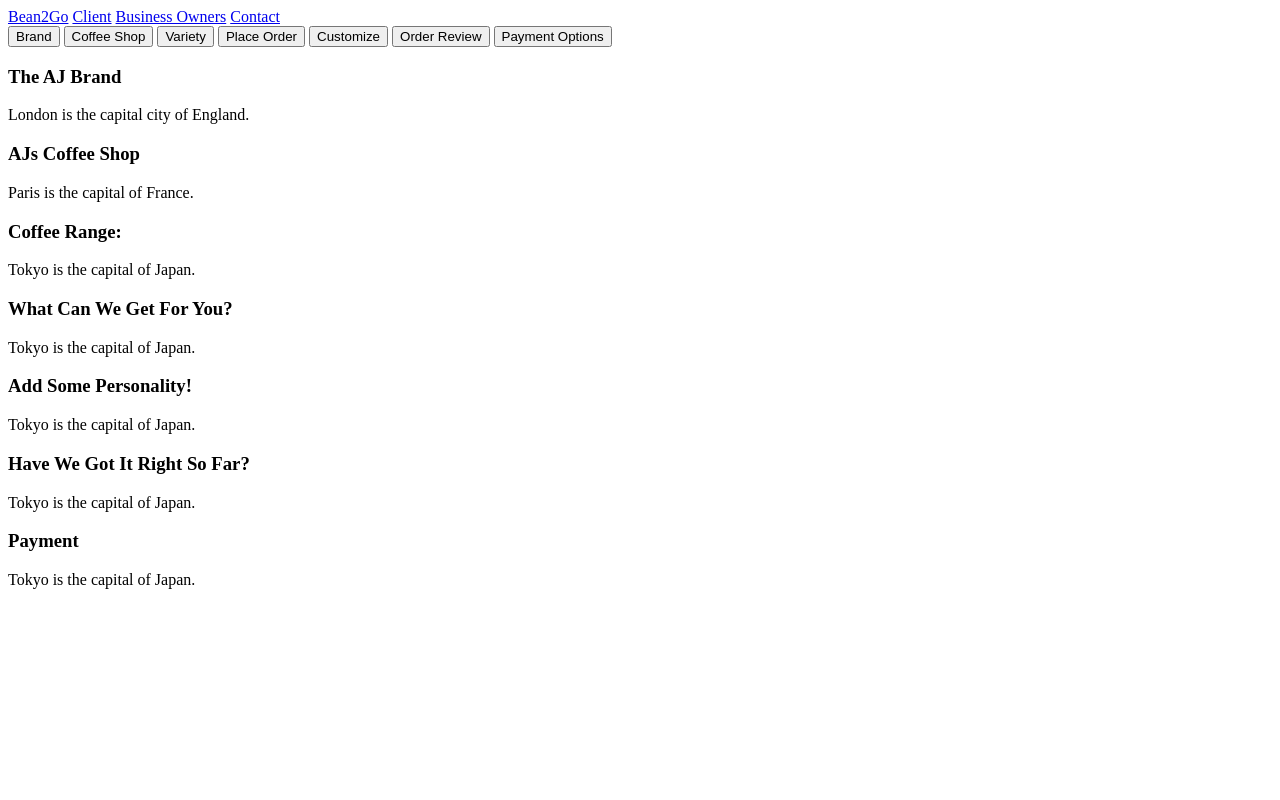
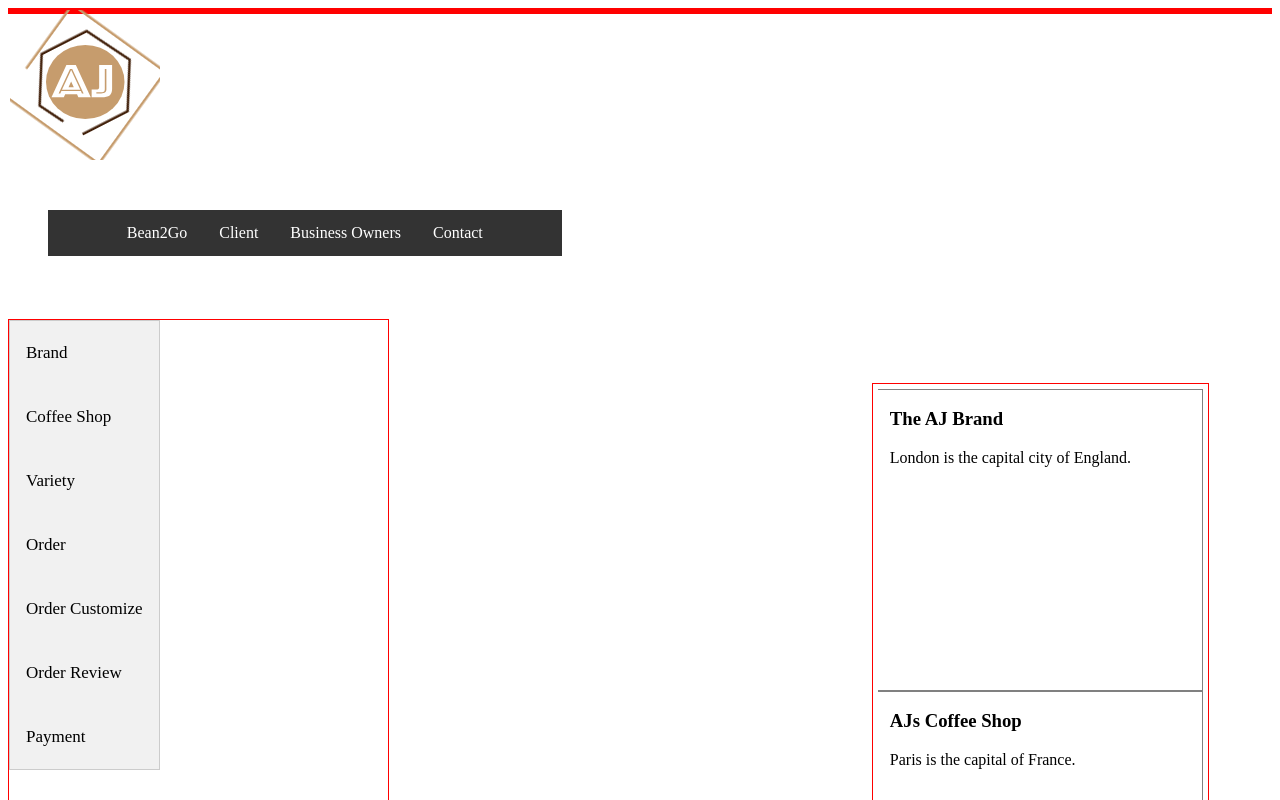
Before and after one commit to joshua-fogg/Bean2Go, a plain HTML site: page index.html in a window 1280 px wide. Shown: the top 800 px of the page. Drawn offline with Linux system fonts and the light colour scheme; a web font is replaced by a local one.

Commit message:
day2 build gutted and refilled

```diff
--- a/css/main.css
+++ b/css/main.css
@@ -1,98 +1,134 @@
-* {
-  box-sizing: border-box;
-  font-family:Rakkas;
+div{
+  border:1px solid red;
 }
 
-#Brand {background-color:red;}
-#CoffeeShop {background-color:green;}
-#Variety {background-color:blue;}
-#Order {background-color:orange;}
-#OrderCustomize {background-color:red;}
-#OrderReview {background-color:green;}
-#PaymentScrn {background-color:blue;}
+/* Top-navBar*/
 
 .banner {
-  Padding-left:15%;
+  list-style-type: none;
+  margin: 4% 50% 5% 3%;
+  padding: 0 5% 0 5%;
   overflow: hidden;
-  background-color: white;
-  margin-bottom:3%;
-  position: fixed;
-  top: 0;
-  width: 100%;
+  background-color: #333;
+  float: left;
 }
 
-.banner a {
+li {
   float: left;
-  display: block;
-  color: brown;
-  text-align: center;
-  padding: 0.875% 1%;
-  text-decoration: none;
-  font-size: 1.1rem;
 }
 
-/* Style the NavBar */
-div.tab {
-    float: left;
-    border-left: 1px solid black;
-    border-top: 1px solid black;
-    border-bottom:2px solid black;
-    background-color: #ccc;
-    position:fixed;
-    top:15%; /*Distance from top of page*/
-    width: 15%;
-    height: 100%;
-
+li a {
+  display: block;
+  color: white;
+  text-align: center;
+  padding: 14px 16px;
+  text-decoration: none;
 }
 
-/* Style the buttons inside the tab */
-div.tab button {
+li a:hover {
+  background-color: #111;
+}
+/*---- Logo---- */
+svg {
+  margin-right: 2%;
+  float: left;
+}
+
+.st3 {
+  stroke-dasharray: 920;
+  stroke-dashoffset: -920;
+  animation: draw-st3 3s infinite;
+  transform-origin: 50% 50%;
+}
+
+.st2 {
+  stroke-dasharray: 615;
+  stroke-dashoffset: -615;
+  animation: draw-st2 3s infinite;
+  transform-origin: 50% 50%;
+}
+
+@keyframes draw-st3 {
+  from {
+    stroke-dashoffset: -920;
+    transform: rotat(0deg);
+  }
+  to {
+    stroke-dashoffset: 0;
+    transform: rotate(720deg);
+  }
+}
+
+@keyframes draw-st2 {
+  from {
+    stroke-dashoffset: -615;
+    transform: rotate(0deg);
+  }
+  to {
+    stroke-dashoffset: 0;
+    transform: rotate(360deg);
+  }
+}
+
+/* -----Side Nav---- */
+
+.sideNav {
+  width: 30%;
+  height: 100%;
+  float: left;
+}
+/* Style the div.tab */
+.tab {
+  float: left;
+  position: constant;
+  border: 1px solid #ccc;
+  background-color: #f1f1f1;
+  width: auto;
+  height: auto;
+  margin-bottom:auto;
+}
+.tab a{
+  text-decoration: none;
+}
+/* Style the Divs inside the tab */
+.tablink {
   display: block;
   background-color: inherit;
   color: black;
-    padding: 2% 5%;
-    width: 100%;
+  padding: 22px 16px;
   border: none;
   outline: none;
   text-align: left;
   cursor: pointer;
-    transition: 0.2s;
-    font-size: 1.5rem;
+  transition: 0.3s;
+  font-size: 17px;
 }
 
 /* Change background color of buttons on hover */
-div.tab button:hover {
-    background-color: #ddd;
+.tablink:hover {
+  background-color: lightgrey;
 }
 
 /* Create an active/current "tab button" class */
-button.active {
-    background-color: #ccc;
+.tablink.active {
+  background-color: black;
+
 }
 
+/*---- CONTENT ----*/
+.Content {
+  float: right;
+  width: auto;
+  padding: 5px;
+  margin:5%;
+
+}
 /* Style the tab content */
 .tabcontent {
-    float: right;
-    padding: 0px 16px;
-    border: 2px solid grey;
-    width: 85%; /*content width*/
+  float: none;
+  padding: 0px 12px;
+  border: 1px solid grey;
+  width: 300px;
   border-left: none;
   height: 300px;
 }
-
-
-.tablink {
-    background-color: #555;
-    color: white;
-    float: left;
-    border: none;
-    outline: none;
-    cursor: pointer;
-    padding: 14px 16px;
-    font-size: 17px;
-    width: 25%;
-}
-
-.tablink:hover {
-    background-color: #777;
-}
--- a/index.html
+++ b/index.html
@@ -1,32 +1,197 @@
 <html>
 <head>
   <meta charset="utf-8">
-    <!--  FONT    -->
+  <!--  FONT   -->
   <link href="https://fonts.googleapis.com/css?family=Rakkas" rel="stylesheet">
+
+<style>
+div{
+  border:1px solid red;
+}
+
+/* Top-navBar*/
+
+.banner {
+  list-style-type: none;
+  margin: 4% 50% 5% 3%;
+  padding: 0 5% 0 5%;
+  overflow: hidden;
+  background-color: #333;
+  float: left;
+}
+
+li {
+  float: left;
+}
+
+li a {
+  display: block;
+  color: white;
+  text-align: center;
+  padding: 14px 16px;
+  text-decoration: none;
+}
+
+li a:hover {
+  background-color: #111;
+}
+/*---- Logo---- */
+svg {
+  margin-right: 2%;
+  float: left;
+}
+
+.st3 {
+  stroke-dasharray: 920;
+  stroke-dashoffset: -920;
+  animation: draw-st3 3s infinite;
+  transform-origin: 50% 50%;
+}
+
+.st2 {
+  stroke-dasharray: 615;
+  stroke-dashoffset: -615;
+  animation: draw-st2 3s infinite;
+  transform-origin: 50% 50%;
+}
+
+@keyframes draw-st3 {
+  from {
+    stroke-dashoffset: -920;
+    transform: rotat(0deg);
+  }
+  to {
+    stroke-dashoffset: 0;
+    transform: rotate(720deg);
+  }
+}
+
+@keyframes draw-st2 {
+  from {
+    stroke-dashoffset: -615;
+    transform: rotate(0deg);
+  }
+  to {
+    stroke-dashoffset: 0;
+    transform: rotate(360deg);
+  }
+}
+
+/* -----Side Nav---- */
+
+.sideNav {
+  width: 30%;
+  height: 100%;
+  float: left;
+}
+/* Style the div.tab */
+.tab {
+  float: left;
+  position: constant;
+  border: 1px solid #ccc;
+  background-color: #f1f1f1;
+  width: auto;
+  height: auto;
+  margin-bottom:auto;
+}
+.tab a{
+  text-decoration: none;
+}
+/* Style the Divs inside the tab */
+.tablink {
+  display: block;
+  background-color: inherit;
+  color: black;
+  padding: 22px 16px;
+  border: none;
+  outline: none;
+  text-align: left;
+  cursor: pointer;
+  transition: 0.3s;
+  font-size: 17px;
+}
+
+/* Change background color of buttons on hover */
+.tablink:hover {
+  background-color: lightgrey;
+}
+
+/* Create an active/current "tab button" class */
+.tablink.active {
+  background-color: black;
+
+}
+
+/*---- CONTENT ----*/
+.Content {
+  float: right;
+  width: auto;
+  padding: 5px;
+  margin:5%;
+
+}
+/* Style the tab content */
+.tabcontent {
+  float: none;
+  padding: 0px 12px;
+  border: 1px solid grey;
+  width: 300px;
+  border-left: none;
+  height: 300px;
+}
+
+</style>
+  <link>
   <title> BeanGo </title>
 </head>
+
 <body>
+    <!--  B2GBannerNav  -->
+    <div id="B2GBanner">
+      <!-- logo -->
+      <div id="AJLogo">
+        <svg id="Layer_1" xmlns="http://www.w3.org/2000/svg" width="150" height="150" viewBox="0 0 300 300">
+  <style>
+    .st0{fill:#C69C6D;} .st1{fill:#FFFFFF;} .st2{fill:none;stroke:#42210B;stroke-width:5;stroke-miterlimit:10;} .st3{fill:none;stroke:#C69C6D;stroke-width:5;stroke-miterlimit:10;}
+  </style>
+  <ellipse class="st0" cx="150.5" cy="144" rx="78.5" ry="74"/>
+  <path class="st1" d="M112.8 110.1h18.9l29.8 64.4h-24.8l-2.6-5.8h-23.8l-2.6 5.8H83l29.8-64.4zm-12.2 56.7l2.2-4.8h38.9l2.2 4.8h3.3l-22.8-49H120l-22.8 49h3.4zm21.7-46.7l18.4 39.5h-36.8l18.4-39.5zm5.3 34.4l-5.3-11.3-5.3 11.3h10.6zM163.3 159.1h8.6c2.5 0 4.2-.4 5.1-1.2.9-.8 1.3-1.9 1.3-3.3v-44.5h25.9v48.1c0 6-1.7 10.2-5 12.7-3.3 2.4-8.7 3.7-16 3.7h-19.9v-15.5zm19 7.7c3.9 0 6.6-.7 8.1-2.1 1.6-1.4 2.4-3.5 2.4-6.2v-40.7h-3.2v40.7c0 2-.4 3.5-1.3 4.5s-2.9 1.5-6 1.5h-9.6v2.3h9.6z"/>
+  <path class="st2" d="M101 235.5l-50.5-90 50.5-90h101l50.5 90-50.5 90z"/>
+  <path class="st3" d="M38.5 35.5h227v229h-227z"/>
+</svg>
+      </div>
+      <!-- /logo -->
 
-  <!--  Banner  -->
- <div class="banner">
-  <a href="#home">Bean2Go</a>
-  <a href="#news">Client</a>
-  <a href="#contact">Business Owners</a>
-  <a href="#about">Contact</a>
+      <!-- Top-navBar -->
+      <div id="B2GoNav">
+        <nav>
+          <ul class="banner">
+            <li><a href="#home">Bean2Go</a></li>
+            <li><a href="#news">Client</a></li>
+            <li><a href="#contact">Business Owners</a></li>
+            <li><a href="#about">Contact</a></li>
+          </ul>
+        </nav>
       </div>
+      <!-- /B2GoNAv  -->
+    </div>
+    <!-- /B@2GBanner  -->
 
+    <!--  Side Nav -->
+    <div class="sideNav">
+      <div class="tab">
+        <a href="#Brand"><div class ="tablink">Brand</div></a>
+          <a href="#CoffeeShop"><div class ="tablink">Coffee Shop</div></a>
+          <a href="#Variety"><div class ="tablink">Variety</div></a>
+        <a href="#Order"><div class ="tablink">Order</div></a>
+          <a href="#OrderCustomize"><div class ="tablink">Order Customize</div></a>
+          <a href="#OrderReview"><div class ="tablink">Order Review</div></a>
+          <a href="#Payment"><div class ="tablink">Payment</div></a>
+      </div>
+    </div><!-- /Side NAV -->
 
-  <!--  Navigation Bar -->
-  <div class="tab">
-    <button class="tablink" onclick="openCity('Brand', this, 'red')"id="defaultOpen">Brand</button>
-    <button class="tablink" onclick="openCity('CoffeeShop', this, 'green')">Coffee Shop</button>
-    <button class="tablink" onclick="openCity('Variety', this, 'blue')">Variety</button>
-    <button class="tablink" onclick="openCity('Order', this, 'red')">Place Order</button>
-    <button class="tablink" onclick="openCity('OrderCustomize', this, 'green')">Customize</button>
-    <button class="tablink" onclick="openCity('OrderReview', this, 'blue')">Order Review</button>
-    <button class="tablink" onclick="openCity('PaymentScrn', this, 'orange')">Payment Options</button>
-  </div>
     <!--  Content Divs  -->
+    <div class="Content">
       <div id="Brand" class="tabcontent">
         <h3>The AJ Brand</h3>
         <p>London is the capital city of England.</p>
@@ -51,9 +216,11 @@
         <h3>Have We Got It Right So Far?</h3>
         <p>Tokyo is the capital of Japan.</p>
       </div>
-  <div id="PaymentScrn" class="tabcontent">
+      <div id="Payment" class="tabcontent">
         <h3>Payment</h3>
         <p>Tokyo is the capital of Japan.</p>
       </div>
+    </div><!-- content div -->
 </body>
+
 </html>
```
Lines whose indentation alone changed are shown as unchanged.
